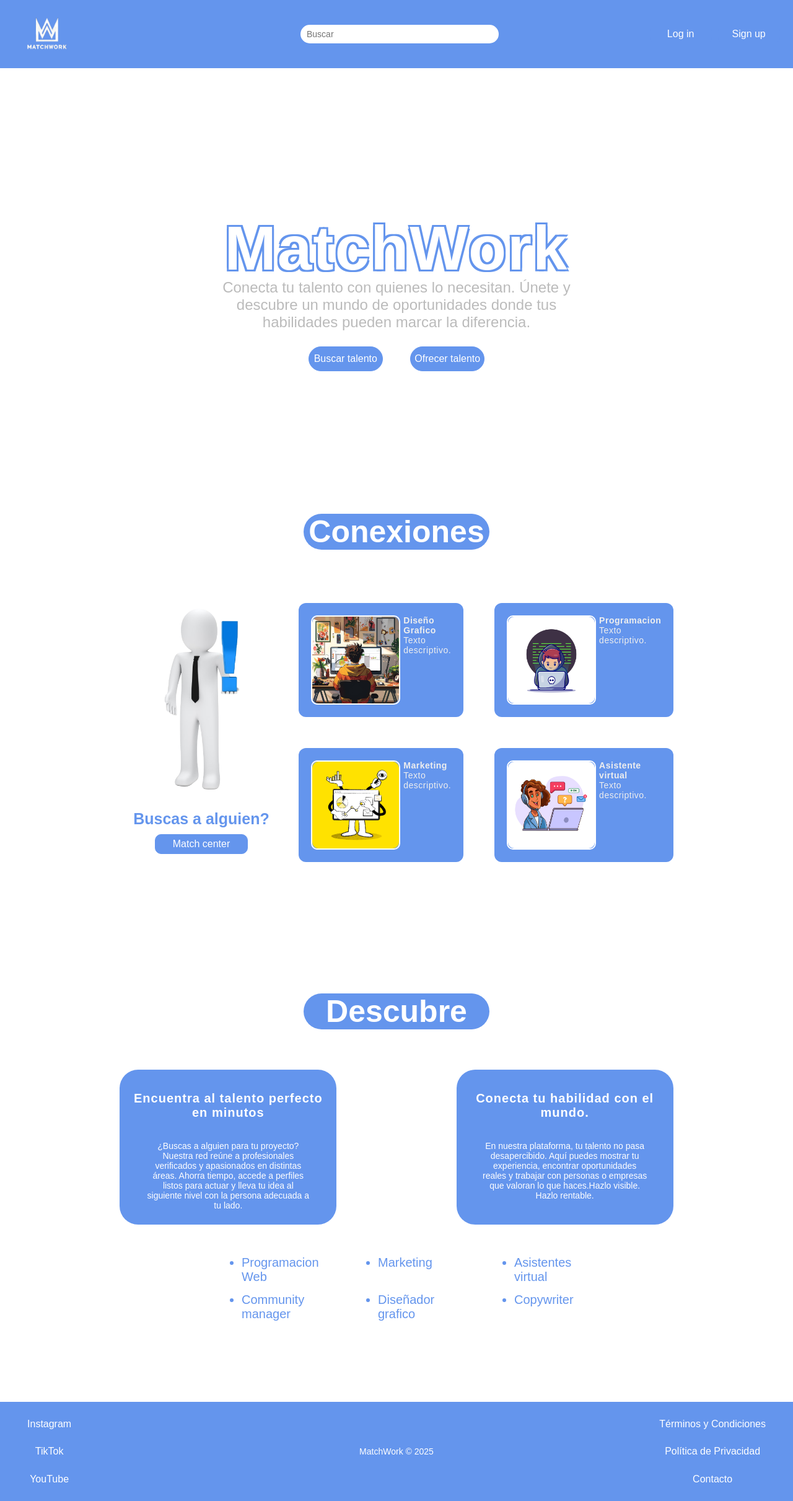
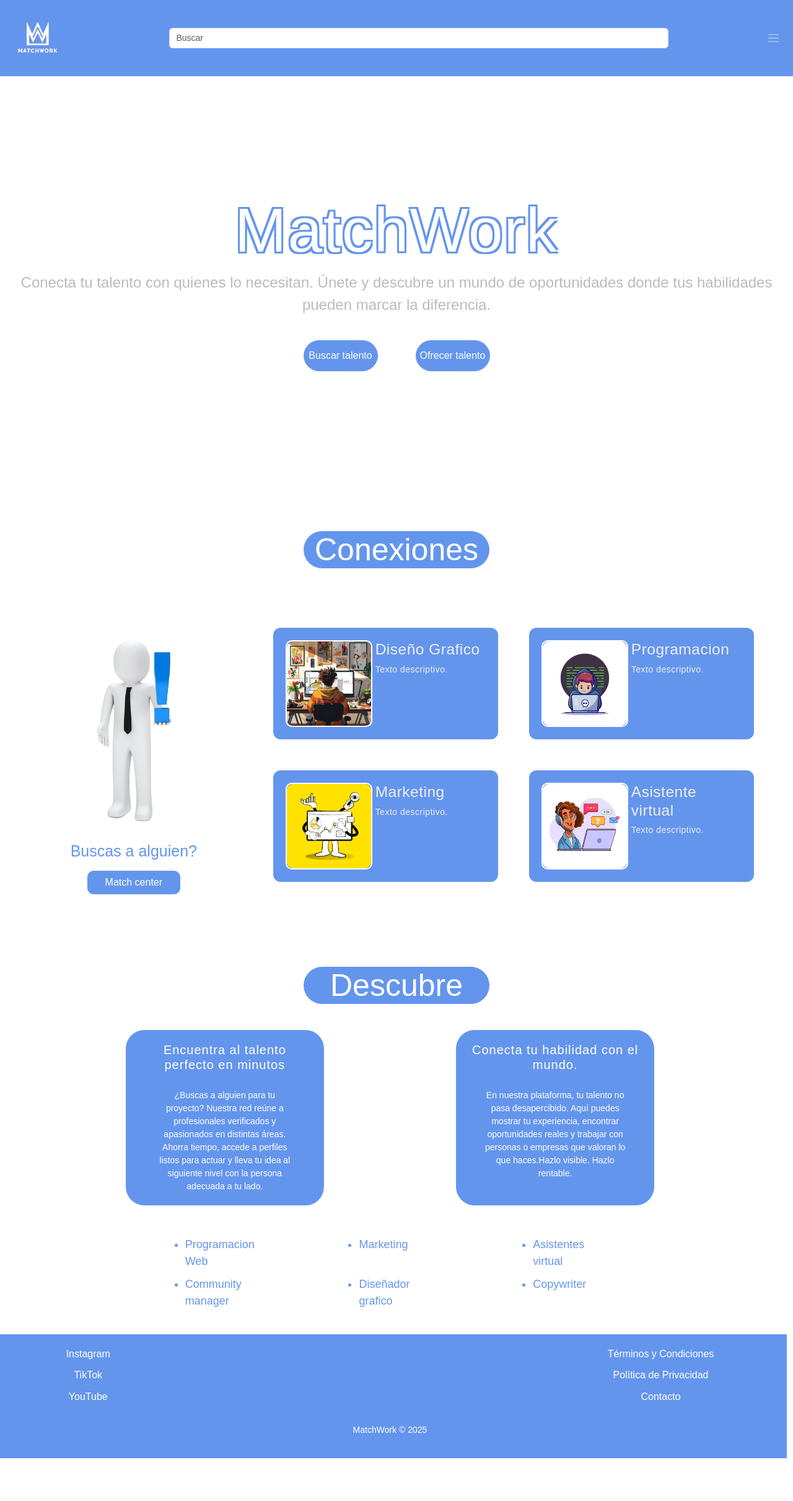
Before and after one commit to ParraC19/MatchWork, a plain HTML site: page index.html in a window 1280 px wide. Shown: the whole page at 62% size. After the commit the page ends 2353 px from the top, so only its background shows below. Drawn offline with nearby package versions, Linux system fonts and the light colour scheme; a web font is replaced by a local one.

Commit message:
index responsive falta el resto

```diff
--- a/estilos.css
+++ b/estilos.css
@@ -7,7 +7,7 @@ body {
 
 header {
     display: inline-flex;
-    height: 100px;
+   ;
     width: 100%;
     justify-content: space-around;
     padding: 5px;
@@ -18,9 +18,15 @@ header {
     z-index: 1000;
 }
 
+@media (max-width: 768px) {
+    header {
+        position: unset;
+    }
+}
+
 header div {
     width: 30%;
-    height: 100px;
+   ;
     align-content: center;
     text-align: center;
 }
@@ -32,11 +38,13 @@ header div p {
     margin-right: 20px;
 }
 
-
+.navbar-toggler-icon {
+    color: #ffffff;
+}
 
 .logo-header {
     width: 100px;
-    height: 100%;
+
     border-radius: 10px;
     float: left
     ;
@@ -49,14 +57,16 @@ header div p {
     padding: 0 10px;
     border: none;
     width: 300px;
-    height: 30px;
+
     color: #6495ed;
 }
+
+
 
 .botones-header {
     margin: 0 5px;
     float: right;
-    height: 30px;
+
     width: 100px;
 }
 
@@ -97,7 +107,7 @@ header div p {
     justify-content: center;
     flex-direction: column;
     margin: 0 auto;
-    height: 88vh;
+    height: 100vh;
     background-color: #fff;
 }
 
@@ -107,12 +117,29 @@ header div p {
     font-size: 100px;
     color: #ffffff;
     letter-spacing: 2px;
-    height:100px ;
+    justify-content: center;
     text-shadow:
     -3px -3px 0 #6495ed,
     3px -3px 0 #6495ed,
     -3px 3px 0 #6495ed,
     3px 3px 0 #6495ed;
+}
+
+@media (max-width:768px ){
+    .titulo-inicio {
+        font-size: 70px;
+        letter-spacing: 1px;
+        text-shadow:
+    -2px -2px 0 #6495ed,
+    2px -2px 0 #6495ed,
+    -2px 2px 0 #6495ed,
+    2px 2px 0 #6495ed;
+    }
+
+    .contenedor_prin {
+        padding-top: 10px;
+        height: 50vh;
+    }
 }
 
 .parrafo-inicio {
@@ -135,11 +162,15 @@ a {
     font-size: 16px;
 }
 
+.accion-inicio {
+    text-decoration: none
+}
+
 .botones-inicio {
     margin: 0 20px;
     padding: 0 5px;
     border-radius: 50px;
-    height: 40px;
+   height: 50px;
     width: 120px;
 
     border: 1px solid #6495ed;
@@ -149,6 +180,7 @@ a {
     background-color: #ffffff;
     color: #6495ed;
     transition: 1s;
+    text-decoration: none;
 }
 
 .contenedor-h2 {
@@ -156,6 +188,12 @@ a {
     align-items: center;
     justify-content: center;
     width: 100%;
+}
+
+@media (max-width: 768px) {
+    .contenedor-conexiones {
+        flex-direction: column-reverse;
+    }
 }
 
 .titulo-medio {
@@ -172,7 +210,7 @@ a {
 .contenedor-conexiones {
     display: inline-flex;
     width: 100%;
-    height: 70vh;
+
     margin: 0;
     align-items: center;
     justify-content: center;
@@ -182,7 +220,7 @@ a {
     display: flex;
     flex-direction: column;
     text-align: center;
-    height: 100%;
+
     justify-content: center;
     align-items: center;
 }
@@ -202,9 +240,21 @@ a {
     gap: 50px;
     max-width: 600px;
     margin: 0;
-    max-height: 50%;
+
     align-content: center;
 
+}
+
+@media (max-width:768px) {
+    .columna-1 img {
+        width: 250px;
+    }
+
+    .columna-2 {
+        display: grid;
+        grid-template-columns: 1fr;
+    grid-template-rows: repeat(4, 1fr);
+    }
 }
 
 .items {
@@ -218,7 +268,7 @@ a {
 
 .imagen-items {
     width: 10rem;
-    height: 10rem;
+   ;
     border: 2px solid #fff;
     border-radius: 10px;
 }
@@ -241,7 +291,7 @@ a {
 .contenedor-final {
     display: flex;
     flex-direction: column;
-    height: 90vh;
+
     margin: 40px 0;
     justify-content: center;
 }
@@ -250,7 +300,7 @@ a {
     display: flex
 ;
     width: 100%;
-    height: 250px;
+   ;
     justify-content: space-evenly;
     margin: 50px auto;
 }
@@ -258,38 +308,37 @@ a {
 .bloque-izquierdo, .bloque-derecho {
     text-align: center;
     width: 350px;
-    height: 250px;
     background-color: #6495ed;
     border-radius: 30px;
 }
 
-#titulo-bloques {
+.titulo-bloques {
     color: #fff;
     letter-spacing: 1px;
-    height: 30%;
+
     align-content: center;
     margin: 20px 20px 0 20px;
 }
 
-#titulo-bloques h3 {
+.titulo-bloques h3 {
     font-size: 20px;
 }
 
 
-#texto-bloque {
+.texto-bloque {
     color: #fff;
     padding: 0 20px;
     margin: 20px;
     align-items: flex-start;
 }
 
-#texto-bloque p {
+.texto-bloque p {
     font-size: 14px;
 }
 
 .bloque-final {
     width: 100%;
-    height: 110px;
+   ;
 
 }
 
@@ -297,27 +346,58 @@ a {
     display: grid;
     grid-template-columns: repeat(3,1fr);
     width: 50%;
-    gap: 20px;
+    gap: 10px;
     color: #6495ed;
     margin: 0 auto;
     justify-items: center;
 }
 
 .lista li {
-    height: 40px;
+
     width: 100px;
-    font-size: 20px;
+    font-size: 18px;
+}
+
+@media (max-width:768px) {
+    .lista {
+        grid-template-columns: repeat(2, 1fr);
+        grid-template-rows: repeat(3, auto);
+        gap: 25px;
+    }
+
+    .bloque-derecho, .bloque-izquierdo {
+        margin: 10px;
+        width: 300px;
+    }
+
+
 }
 
 footer {
     display: inline-flex;
+    height: 25vh;
+    width: 100%;
 
-    width: 100%;
-    height: 20vh;
     background-color: #6495ed;
     color: #fff;
     justify-content: space-around;
 }
+
+footer a {
+    color: #ffffff;
+    text-decoration: none;
+}
+
+footer .nombre-footer {
+    justify-content: center;
+}
+
+footer .terminos-footer, footer .redes-footer {
+    margin-top: 10px;
+}
+
+
+
 
 .redes-footer {
     display: flex;
@@ -344,11 +424,32 @@ footer {
     align-items: center;
 }
 
+@media (max-width:768px) {
+    .lista {
+        grid-template-columns: repeat(2, 1fr);
+        grid-template-rows: repeat(3, auto);
+        gap: 25px;
+    }
+
+    .bloque-derecho, .bloque-izquierdo {
+        margin: 10px;
+        width: 300px;
+    }
+
+   footer {
+    text-align: center;
+   }
+
+   footer .nombre-footer {
+    justify-content: center;
+   }
+}
+
 .inicio-sesion {
     display: flex;
     flex-direction: column;
     width: 300px;
-    height: 350px;
+   ;
     justify-content: flex-start;
     background-color: #6495ed;
     border-radius:20px ;
@@ -364,7 +465,7 @@ footer {
     color: #fff;
     display: flex;
     flex-direction: column;
-    height: 160px;
+   ;
     align-items: center;
 }
 
@@ -380,13 +481,13 @@ text-align: center;
 
 .boton-sesion {
     margin: 10px 5px;
-    height: 30px;
+
     width: 70px;
 
 }
 
 .accion-sesion {
-    height: 30px;
+
     width: 70px;
 }
 
@@ -397,8 +498,8 @@ text-align: center;
 }
 
 .signup, .login {
+    width: 100%;
     height: 100vh;
-    width: 100%;
     display: grid;
     place-items: center;
 }
@@ -409,7 +510,7 @@ text-align: center;
     display: flex;
     flex-direction: column;
     width: 600px;
-    height: 600px;
+   ;
     background-color: #6495ed;
     border-radius:20px ;
     gap: 0px;
@@ -419,12 +520,12 @@ text-align: center;
 
 .logo-registro, .logo-registro img {
     width: 150px;
-    height: 150px;
+   ;
 }
 
 .titulo-registro {
     display: flex;
-    height: 15%;
+
     align-items: center;
     ;
 }
@@ -440,7 +541,7 @@ text-align: center;
     grid-template-rows: repeat(4,auto);
     gap: 8px;
     max-width: 600px;
-    height: 70%;
+
     margin: 0 auto;
     justify-items:center ;
 }
@@ -449,7 +550,7 @@ text-align: center;
     border-radius: 30px;
     border: none;
     width: 150px;
-    height: 25px;
+
     margin-top: 5px ;
     text-align: center;
     color: #6495ed;
@@ -460,14 +561,14 @@ text-align: center;
     color: #6495ed;
     border: none;
     border-radius: 30px;
-    height: 25px;
+
     width: 150px;
     padding: 0px 6px;
     margin-top: 5px;
 }
 
 .espacio-boton-registro {
-    height: 15%;
+
     display: flex;
     grid-column: span 2;
 }
@@ -475,7 +576,7 @@ text-align: center;
 .boton-registro {
     margin: 10px;
     width: 100px;
-    height: 30px;
+
     border-radius: 30px;
 }
 
@@ -507,7 +608,7 @@ text-align: center;
 
 .foto-portada {
     width: 100%;
-    height: 200px;
+   ;
     object-fit: cover;
     display: block;
     z-index: 1;
@@ -520,7 +621,7 @@ text-align: center;
     left: 50%;
     transform: translateX(-50%);
     width: 100px;
-    height: 100px;
+   ;
     border-radius: 50%;
     border: 4px solid white;
     object-fit: cover;
@@ -549,7 +650,7 @@ text-align: center;
     display: flex;
     flex-direction: column;
     width: 200px;
-    height: 200px;
+   ;
     margin: 0 20px;
     padding: 20px;
     gap: 10px;
@@ -603,7 +704,7 @@ text-align: center;
     justify-content: space-evenly;
     align-items: center;
     width: 100%;
-    height: 100vh;
+   ;
     margin-bottom: 20px;
 }
 
@@ -621,7 +722,7 @@ text-align: center;
 
 .item-proyecto {
     width: 450px;
-    height: 120px;
+   ;
     margin: 10px;
 }
 
@@ -676,7 +777,7 @@ text-align: center;
 
 .contenedor-filtros {
     flex-direction: column;
-    height: 420px;
+   ;
     width: 200px;
     display: flex;
     gap: 15px;
@@ -693,7 +794,7 @@ text-align: center;
 .contenedor-filtros label {
     background-color: #6495ed;
     width: 150px;
-    height: 50%;
+
     display: flex;
     justify-content: center;
     align-items: center;
@@ -726,7 +827,7 @@ text-align: center;
     display:flex;
     justify-content: flex-start;
     width: 100%;
-    height: 70vh;
+
     margin: 0;
     align-items: flex-start;
 
@@ -739,7 +840,6 @@ text-align: center;
     gap: 50px;
     max-width: 950px;
     margin: 0;
-    max-height: 420px;
     align-content: center;
 }
 
@@ -758,7 +858,7 @@ text-align: center;
     margin: 0px;
     color: #ffffff;
     letter-spacing: 2px;
-    height:100px ;
+
     text-shadow:
     -3px -3px 0 #6495ed,
     3px -3px 0 #6495ed,
@@ -774,7 +874,7 @@ text-align: center;
 
 .nombre-usuario-header p {
     color: #fff;
-    height: 30px;
+
     width: 100px;
     float: right;
     margin: 10px;
@@ -800,7 +900,7 @@ text-align: center;
     display: flex;
     flex-direction: column;
     width: 100%;
-    height: 90vh;
+
     align-items: center;
 
 }
@@ -808,7 +908,7 @@ text-align: center;
 .fila-coincidencias {
     display: flex;
     width: 800px;
-    height: 200px;
+   ;
     justify-content: space-around;
     align-items: center;
     margin: 20px;
@@ -830,7 +930,7 @@ text-align: center;
     font-size: 18px;
     gap: 5px;
     width: 200px;
-    height: 200px;
+   ;
     background-color: #6495ed;
 }
 
--- a/index.html
+++ b/index.html
@@ -11,56 +11,132 @@
       href="https://fonts.googleapis.com/css2?family=Cal+Sans&display=swap"
       rel="stylesheet"
     />
+    <link
+      href="https://cdn.jsdelivr.net/npm/bootstrap@5.3.6/dist/css/bootstrap.min.css"
+      rel="stylesheet"
+      integrity="sha384-4Q6Gf2aSP4eDXB8Miphtr37CMZZQ5oXLH2yaXMJ2w8e2ZtHTl7GptT4jmndRuHDT"
+      crossorigin="anonymous"
+    />
+    <link
+      rel="stylesheet"
+      href="https://cdn.jsdelivr.net/npm/bootstrap-icons@1.13.1/font/bootstrap-icons.min.css"
+    />
     <link rel="icon" href="/imagenes/favicon.png" />
+    <style>
+      img {
+        width: 150px;
+      }
+
+      header {
+        background-color: #6495ed;
+      }
+
+      body {
+        margin: 0;
+      }
+    </style>
   </head>
-  <body>
-    <header class="row">
-      <div class="col-4">
-        <a href="/index.html">
-          <img src="/imagenes/LogoMWblanco.png" class="logo-header" />
+  <body class="m-0 p-0">
+    <header class="m-0 p-0" style="background-color: #6495ed">
+      <nav class="navbar navbar-expand-xxl navbar-dark w-100">
+        <div
+          class="container-fluid d-flex flex-wrap align-items-center justify-content-between"
+        >
+          <a class="navbar-brand" href="#">
+            <img
+              src="/imagenes/LogoMWblanco.png"
+              class="logo-header"
+              alt="MatchWork Logo"
+            />
+            <!-- Logo -->
           </a>
-      </div>
-      <div class="col-4">
-        <form>
+
+          <form
+            class="d-flex flex-grow-1 mx-3 w-25 justify-content-center"
+            role="search"
+          >
+            <!-- Buscador -->
             <input
-            type="text"
-            name="buscador"
-            class="buscador-header"
+              class="form-control w-75"
+              type="search"
               placeholder="Buscar"
+              aria-label="Buscar"
             />
           </form>
+
+          <button
+            class="navbar-toggler border-0"
+            type="button"
+            data-bs-toggle="collapse"
+            data-bs-target="#navbarNav"
+            aria-controls="navbarNav"
+            aria-expanded="false"
+            aria-label="Toggle navigation"
+          >
+            <!-- Botón navbar-->
+            <span class="navbar-toggler-icon"></span>
+          </button>
+          <div
+            class="collapse navbar-collapse justify-content-end"
+            id="navbarNav"
+          >
+            <!--Menu navbar-->
+            <ul class="navbar-nav d-flex align-items-center">
+              <li class="nav-item px-5">
+                <a class="nav-link text-light" href="/index.html">Inicio</a>
+              </li>
+              <li class="nav-item px-5">
+                <a
+                  class="nav-link text-light"
+                  href="/match_center/match_center.html"
+                  >Match Center</a
+                >
+              </li>
+              <li class="nav-item px-5">
+                <a
+                  class="nav-link text-light"
+                  href="/Inicio_sesion/inicio-sesion.html"
+                  >Log In</a
+                >
+              </li>
+              <li class="nav-item px-5">
+                <a class="nav-link text-light" href="/registros/registro.html"
+                  >Sign Up</a
+                >
+              </li>
+            </ul>
           </div>
-      <div class="col-4">
-        <a href="/registros/registro.html" class="accion-header">
-          <button class="botones botones-header">Sign up</button>
-        </a>
-        <a href="/Inicio_sesion/inicio-sesion.html" class="accion-header">
-          <button class="botones botones-header">Log in</button>
-        </a>
         </div>
+      </nav>
     </header>
-    <div class="contenedor_prin">
-      <div class="texto-matchwork">
-        <h1 class="titulo-inicio">MatchWork</h1>
+    <section class="contenedor_prin row m-0">
+      <div class="texto-matchwork row col-12">
+        <h1 class="titulo-inicio col-12 text-center">MatchWork</h1>
         <p class="parrafo-inicio">
           Conecta tu talento con quienes lo necesitan. Únete y descubre un mundo
           de oportunidades donde tus habilidades pueden marcar la diferencia.
         </p>
       </div>
-      <div>
-        <a href="/perfiles/cazador_profile.html" class="accion-inicio">
+      <div class="row">
+        <a
+          href="/perfiles/cazador_profile.html"
+          class="accion-inicio col-6 d-flex justify-content-end"
+        >
           <button class="botones botones-inicio">Buscar talento</button>
         </a>
-        <a href="/perfiles/talento_profile.html" class="accion-inicio">
+        <a
+          href="/perfiles/talento_profile.html"
+          class="accion-inicio col-6 d-flex justify-content-start"
+        >
           <button class="botones botones-inicio">Ofrecer talento</button>
         </a>
       </div>
-    </div>
-    <div class="contenedor-h2">
+    </section>
+    <div class="contenedor-h2 pt-5">
       <h2 class="titulo-medio">Conexiones</h2>
     </div>
-    <div class="contenedor-conexiones">
-      <div class="colum columna-1">
+    <div class="contenedor-conexiones row p-5">
+      <div class="colum columna-1 col-4 pt-5">
         <img src="/imagenes/persona-señal.png" alt="persona.png" />
         <div class="interaccion-match">
           <h3>Buscas a alguien?</h3>
@@ -71,7 +147,7 @@
           </a>
         </div>
       </div>
-      <div class="colum columna-2">
+      <div class="colum columna-2 col-8">
         <div class="items">
           <div class="imagen-items">
             <img
@@ -128,14 +204,14 @@
     </div>
     <div class="contenedor-final">
       <div class="contenedor-h2" id="titulo-bloque-final">
-        <h2 class="titulo-medio">Descubre</h2>
+        <h2 class="titulo-medio mb-5">Descubre</h2>
       </div>
-      <div class="bloque-central-final">
-        <div class="bloque-izquierdo">
-          <div id="titulo-bloques">
+      <div class="bloque-central-final row">
+        <div class="bloque-izquierdo col-sm-12 col-md-4 col-lg-3">
+          <div class="titulo-bloques">
             <h3>Encuentra al talento perfecto en minutos</h3>
           </div>
-          <div id="texto-bloque">
+          <div class="texto-bloque">
             <p>
               ¿Buscas a alguien para tu proyecto? Nuestra red reúne a
               profesionales verificados y apasionados en distintas áreas. Ahorra
@@ -144,11 +220,11 @@
             </p>
           </div>
         </div>
-        <div class="bloque-derecho">
-          <div id="titulo-bloques">
+        <div class="bloque-derecho col-sm-12 col-md-4 col-lg-3 p-0">
+          <div class="titulo-bloques">
             <h3>Conecta tu habilidad con el mundo.</h3>
           </div>
-          <div id="texto-bloque">
+          <div class="texto-bloque">
             <p>
               En nuestra plataforma, tu talento no pasa desapercibido. Aquí
               puedes mostrar tu experiencia, encontrar oportunidades reales y
@@ -158,31 +234,36 @@
           </div>
         </div>
       </div>
-      <div class="bloque-final">
-        <ul class="lista">
-          <li>Programacion Web</li>
-          <li>Marketing</li>
-          <li>Asistentes virtual</li>
-          <li>Community manager</li>
-          <li>Diseñador grafico</li>
-          <li>Copywriter</li>
+      <div class="bloque-final row">
+        <ul class="lista col-8">
+          <li class="col-6">Programacion Web</li>
+          <li class="col-6">Marketing</li>
+          <li class="col-6">Asistentes virtual</li>
+          <li class="col-6">Community manager</li>
+          <li class="col-6">Diseñador grafico</li>
+          <li class="col-6">Copywriter</li>
         </ul>
       </div>
     </div>
-    <footer>
-      <div class="redes-footer">
+    <footer class="row">
+      <div class="redes-footer col-4">
         <a href="https://instagram.com" target="_blank">Instagram</a>
         <a href="https://tiktok.com" target="_blank">TikTok</a>
         <a href="https://youtube.com" target="blank">YouTube</a>
       </div>
-      <div class="nombre-footer">
-        <p>MatchWork © 2025</p>
-      </div>
-      <div class="terminos-footer">
+      <div class="terminos-footer col-4">
         <a href="/terminos">Términos y Condiciones</a>
         <a href="/privacidad">Política de Privacidad</a>
         <a href="/contacto">Contacto</a>
       </div>
+      <div class="nombre-footer col-10">
+        <p>MatchWork © 2025</p>
+      </div>
     </footer>
+    <script
+      src="https://cdn.jsdelivr.net/npm/bootstrap@5.3.6/dist/js/bootstrap.bundle.min.js"
+      integrity="sha384-j1CDi7MgGQ12Z7Qab0qlWQ/Qqz24Gc6BM0thvEMVjHnfYGF0rmFCozFSxQBxwHKO"
+      crossorigin="anonymous"
+    ></script>
   </body>
 </html>
--- /dev/null
+++ b/styles.css
@@ -0,0 +1,11 @@
+img {
+        width: 150px;
+      }
+
+      header {
+        background-color: #6495ed;
+      }
+
+      body {
+        margin: 0;
+      }
```
Also changed, not shown: registros/registro.html (+1 -0 lines). Lines whose indentation alone changed are shown as unchanged.
